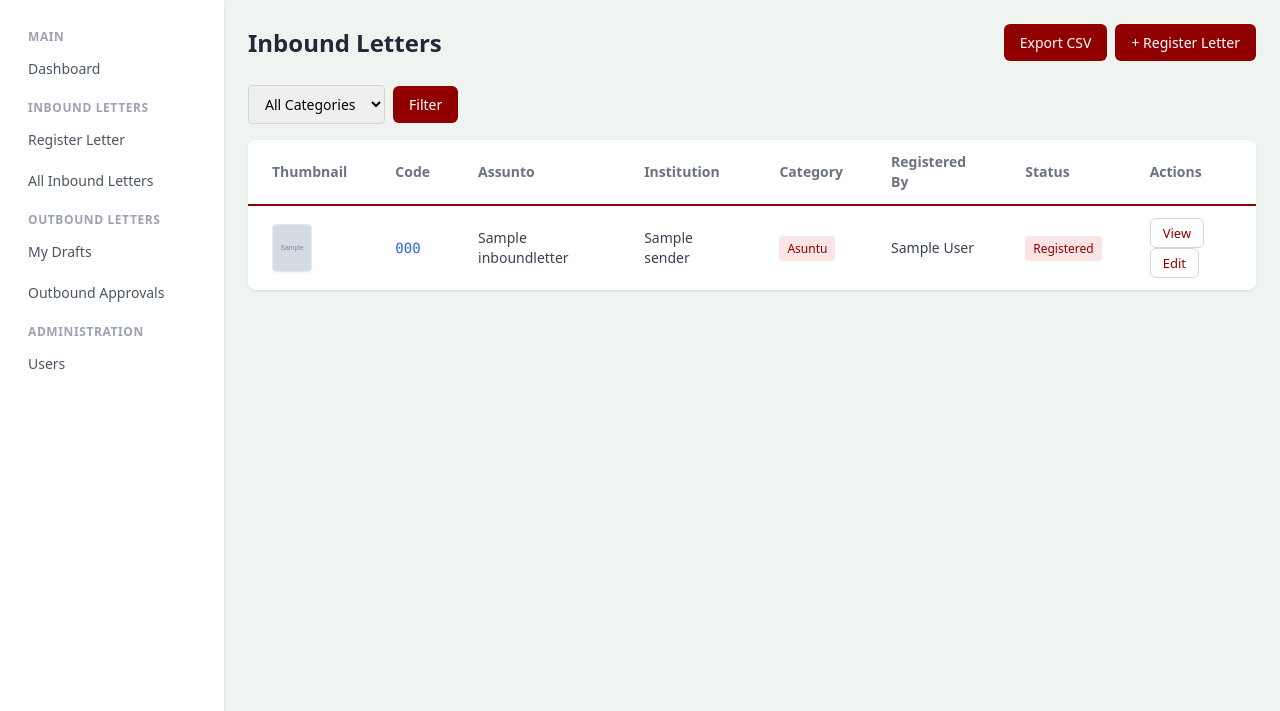
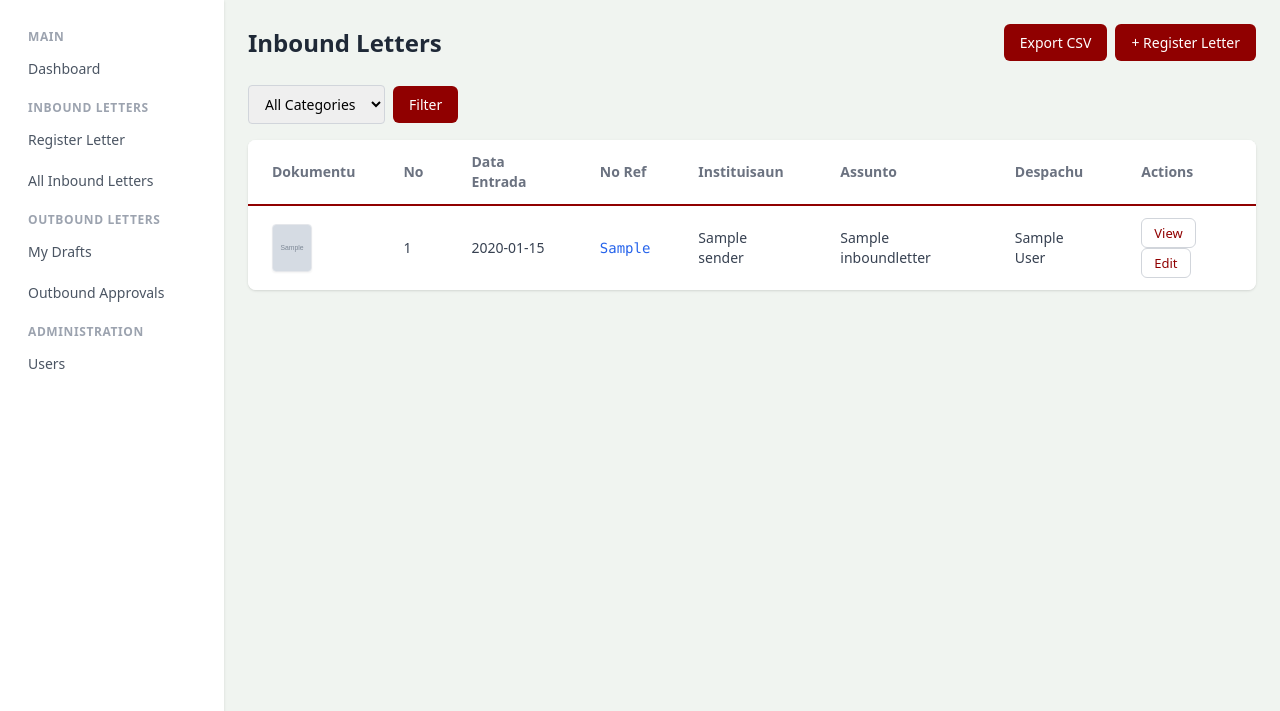
Before and after one commit to Noro18/Corespondence-System, a Django app: page /inbound/ in a window 1280 px wide. Shown: the part 88-799 px from the top of the page. Run offline with Django 5.2, Linux system fonts and the light colour scheme; a user stored in the database is signed in; tables that the repository leaves empty hold one stand-in row (values such as "Sample post"); grey boxes marked "Sample" are stand-in pictures; some libraries are stand-ins or nearby versions.

Commit message:
Update inbound letter list columns and order per specifications

```diff
--- a/apps/inbound_letters/views.py
+++ b/apps/inbound_letters/views.py
@@ -25,7 +25,7 @@ class InboundLetterListView(LoginRequiredMixin, ListView):
         return context
 
     def get_queryset(self):
-        qs = InboundLetter.objects.select_related("sender", "registered_by")
+        qs = InboundLetter.objects.select_related("sender", "registered_by").prefetch_related("assignments__assigned_to")
         user = self.request.user
         if user.role not in [user.Role.ADMIN, user.Role.PREZIDENTE, user.Role.SEKRETARIADU]:
             qs = qs.filter(assignments__assigned_to=user)
--- a/templates/inbound_letters/letter_list.html
+++ b/templates/inbound_letters/letter_list.html
@@ -31,13 +31,13 @@
   <table class="w-full text-sm tbl-steel">
     <thead>
       <tr class="bg-gray-50 text-gray-600 text-left">
-        <th class="px-6 py-3">Thumbnail</th>
-        <th class="px-6 py-3">Code</th>
+        <th class="px-6 py-3">Dokumentu</th>
+        <th class="px-6 py-3">No</th>
+        <th class="px-6 py-3">Data Entrada</th>
+        <th class="px-6 py-3">No Ref</th>
+        <th class="px-6 py-3">Instituisaun</th>
         <th class="px-6 py-3">Assunto</th>
-        <th class="px-6 py-3">Institution</th>
-        <th class="px-6 py-3">Category</th>
-        <th class="px-6 py-3">Registered By</th>
-        <th class="px-6 py-3">Status</th>
+        <th class="px-6 py-3">Despachu</th>
         <th class="px-6 py-3">Actions</th>
       </tr>
     </thead>
@@ -51,15 +51,25 @@
           <div class="w-10 h-12 bg-gray-100 rounded border border-gray-200 flex items-center justify-center text-[10px] text-gray-400">PDF</div>
           {% endif %}
         </td>
-        <td class="px-6 py-3 font-mono text-blue-600">{{ letter.tracking_code }}</td>
+        <td class="px-6 py-3">
+          {% if page_obj %}
+            {{ page_obj.start_index|add:forloop.counter0 }}
+          {% else %}
+            {{ forloop.counter }}
+          {% endif %}
+        </td>
+        <td class="px-6 py-3">{{ letter.received_date|date:"Y-m-d" }}</td>
+        <td class="px-6 py-3 font-mono text-blue-600">{{ letter.original_ref_no }}</td>
+        <td class="px-6 py-3">{{ letter.sender.name }}</td>
         <td class="px-6 py-3">{{ letter.title|truncatechars:40 }}</td>
-        <td class="px-6 py-3">{{ letter.sender.name }}</td>
         <td class="px-6 py-3">
-          <span class="{% if letter.category == 'ASU' %}badge-maroon{% elif letter.category == 'INF' %}bg-gray-100 text-gray-700{% else %}bg-yellow-100 text-yellow-700{% endif %} px-2 py-1 rounded text-xs">{{ letter.get_category_display }}</span>
-        </td>
-        <td class="px-6 py-3">{{ letter.registered_by.get_full_name|default:letter.registered_by.username }}</td>
-        <td class="px-6 py-3">
-          <span class="{% if letter.status == 'REG' %}badge-maroon{% elif letter.status == 'ASN' %}bg-yellow-100 text-yellow-700{% elif letter.status == 'CMP' %}bg-green-100 text-green-700{% else %}bg-gray-100 text-gray-700{% endif %} px-2 py-1 rounded text-xs">{{ letter.get_status_display }}</span>
+          {% with assignment=letter.assignments.all.0 %}
+            {% if assignment and assignment.assigned_to %}
+              {{ assignment.assigned_to.get_full_name|default:assignment.assigned_to.username }}
+            {% else %}
+              <span class="text-gray-400">-</span>
+            {% endif %}
+          {% endwith %}
         </td>
         <td class="px-6 py-3">
           <a href="{% url 'inbound_letters:detail' letter.pk %}" class="btn-plain">View</a>
```
Also changed, not shown: apps/inbound_letters/tests.py (+5 -3 lines).
